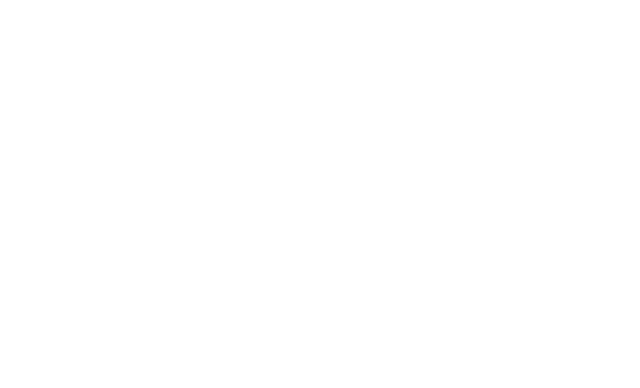
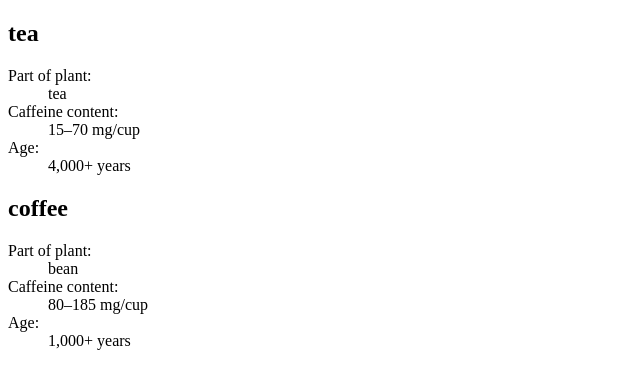
Before and after one commit to autsav/react_project, a React (Create React App) app in the folder my-app/: page /drinkList in a window 1280 px wide. Before the commit this address had no page. Shown: the top 388 px of the page, without its empty margins (0-640 px from the left). Built offline with nearby package versions, Linux system fonts and the light colour scheme.

Commit message:
Conditional Rendering

```diff
--- a/my-app/src/App.js
+++ b/my-app/src/App.js
@@ -4,6 +4,8 @@
 import { BrowserRouter as Router, Routes, Route, Switch, Navigate } from 'react-router-dom'
 import Contact from "./components/Contact";
 import  ConditionalRendering  from './components/ConditionalRendering'
+import PackingList from "./components/PackingList";
+import DrinkList from "./components/DrinkList";
 
 export default function App(){
   return(
@@ -14,9 +16,8 @@
           <Route path='/movie' element={<Movie />} exact />
           <Route path='/profile' element={<Profile />} exact />
           <Route path='/conditionalRendering' element={<ConditionalRendering />}  />
-
-
-
+          <Route path='/packingList' element={<PackingList />}  />
+          <Route path='/drinkList' element={<DrinkList />}  />
           </Routes>
     </Router>
 
--- a/my-app/src/components/ConditionalRendering.js
+++ b/my-app/src/components/ConditionalRendering.js
@@ -3,11 +3,16 @@
 function Item({ name, isPacked }) {
     return <li className="item" >
 
-    {isPacked ? name + ' ✔' : name }
+    {isPacked ?
+     (
+        <del>
+        {name + ' ✔'}
+        </del>
+        )
+     : name + ' ❌'}
 
     </li>;
 }
-
 function PackingList(){
     return (
         <section>
--- /dev/null
+++ b/my-app/src/components/DrinkList.js
@@ -0,0 +1,37 @@
+function Drink({ name }) {
+    let plant, amount, age;
+
+    if (name === 'tea') {
+        ({ plant, amount, age } = { plant: 'tea', amount: '15–70 mg/cup', age: '4,000+ years' });
+    } else if (name === 'coffee') {
+        ({ plant, amount, age } = { plant: 'bean', amount: '80–185 mg/cup', age: '1,000+ years' });
+    }
+
+    return (
+        <section>
+        <h1>{name}</h1>
+            <dl>
+                <dt>Part of plant:</dt>
+                    <dd>{plant}</dd>
+                <dt>Caffeine content:</dt>
+                    <dd>{amount}</dd>
+                <dt>Age:</dt>
+                    <dd>{age}</dd>
+            </dl>
+        </section>
+    );
+}
+
+
+
+
+
+
+  export default function DrinkList() {
+    return (
+      <div>
+        <Drink name="tea" />
+        <Drink name="coffee" />
+      </div>
+    );
+  }
--- a/my-app/src/components/Home.js
+++ b/my-app/src/components/Home.js
@@ -14,6 +14,11 @@
     <br></br>
 
     <Link to="/contact">Contact</Link>
+    <br></br>
+    <Link to="/packingList">PackingList</Link>
+    <br></br>
+    <Link to="/drinkList">DrinkList</Link>
+
 
   </div>
   )
--- /dev/null
+++ b/my-app/src/components/PackingList.js
@@ -0,0 +1,33 @@
+function Item({ name, importance }) {
+    return (
+      <li className="item">
+        {name}
+        {importance > 0 && ' ' }
+        {importance > 0 &&
+        <i>(Importance: {importance} )</i>}
+
+      </li>
+    );
+  }
+
+  export default function PackingList() {
+    return (
+      <section>
+        <h1>Sally Ride's Packing List</h1>
+        <ul>
+          <Item
+            importance={9}
+            name="Space suit"
+          />
+          <Item
+            importance={0}
+            name="Helmet with a golden leaf"
+          />
+          <Item
+            importance={6}
+            name="Photo of Tam"
+          />
+        </ul>
+      </section>
+    );
+  }
```
